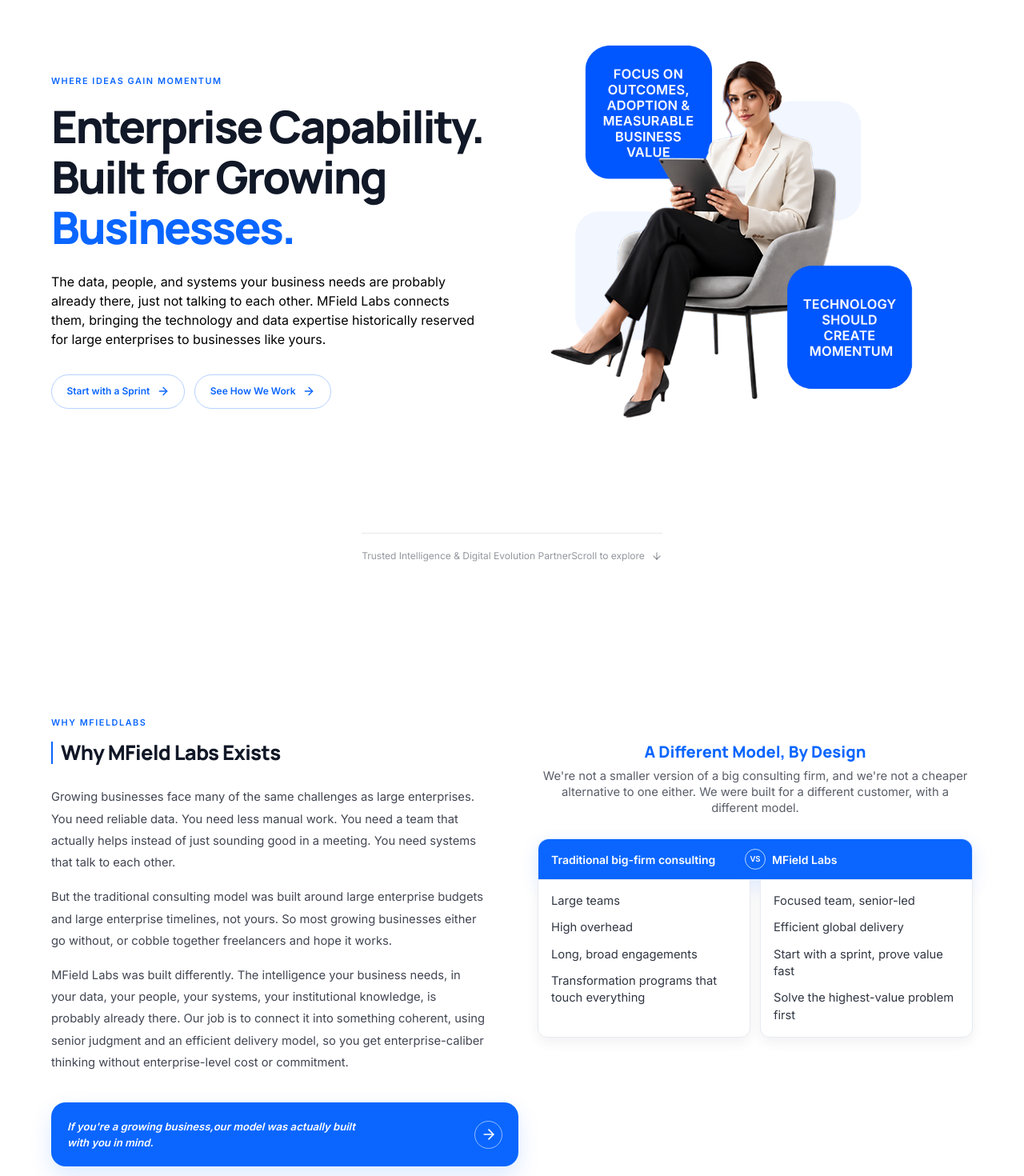
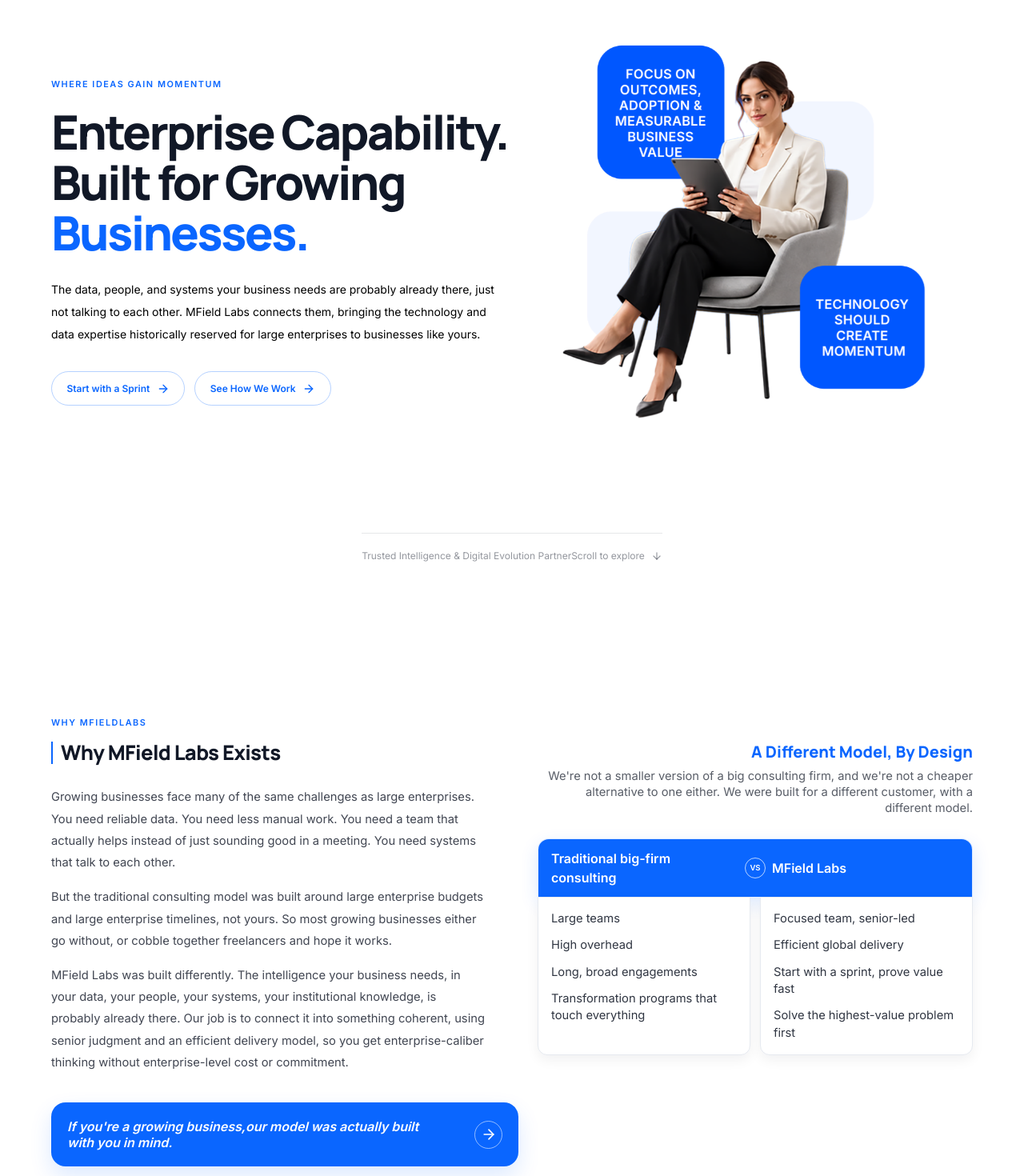
Before and after one commit to zenvioralabs/mfieldlabs, a Next.js app: page / in a window 1280 px wide. Shown: the part 140-1610 px from the top of the page at 80% size. Built offline with nearby package versions, Linux system fonts and the light colour scheme.

Commit message:
font size change_2

```diff
--- a/app/globals.css
+++ b/app/globals.css
@@ -60,11 +60,17 @@
 .capability-carousel-card .capability-explore{margin-top:1.5rem}
 .capability-carousel-card .capability-points li{font-size:14px}
 .comparison-head,.comparison-card p{font-size:14px}
+.comparison-head .comparison-label{font-size:16px}
 .differentiator-box{font-size:14px}
 .work-body{font-size:12px}
 .how-work-box h2{font-size:16px}
 .how-work-box .work-body{font-size:14px}
+.how-work-box .work-title{font-size:16px}
 .differentiator-box.touch-box{width:100%;min-height:80px;padding:1.2rem;justify-self:stretch;align-self:stretch}
+.differentiator-box.touch-box{font-size:18px}
+.case-card h3{font-size:16px}
+.case-card p{font-size:14px}
+.case-card button{font-size:14px}
 
 @media(min-width:1024px){
   .capability-stage{position:sticky;top:7rem;z-index:2}
--- a/components/sections/About.tsx
+++ b/components/sections/About.tsx
@@ -27,20 +27,20 @@
               <p>MField Labs was built differently. The intelligence your business needs, in your data, your people, your systems, your institutional knowledge, is probably already there. Our job is to connect it into something coherent, using senior judgment and an efficient delivery model, so you get enterprise-caliber thinking without enterprise-level cost or commitment.</p>
             </div>
             <div className="blue-callout mt-9 min-h-[80px] w-full text-base italic leading-5 lg:-mr-10 lg:w-[calc(100%+2.5rem)]">
-              <span>If you're a growing business,our model was actually built<br />with you in mind.</span>
+              <span className="text-[16px]">If you're a growing business,our model was actually built<br />with you in mind.</span>
               <a href="#contact" aria-label="Go to contact" className="circle-arrow h-10 w-10"><ArrowRight className="h-5 w-5" /></a>
             </div>
           </div>
 
           <div className="pt-2 lg:pt-8">
-            <h3 className="blue-subheading text-center !text-[20px]">A Different Model, By Design</h3>
-            <p className="mt-2 text-center text-[.92rem] leading-5 text-ink/70">We're not a smaller version of a big consulting firm, and we're not a cheaper alternative to one either. We were built for a different customer, with a different model.</p>
+            <h3 className="blue-subheading text-right !text-[20px]">A Different Model, By Design</h3>
+            <p className="mt-2 text-right text-[.92rem] leading-5 text-ink/70">We're not a smaller version of a big consulting firm, and we're not a cheaper alternative to one either. We were built for a different customer, with a different model.</p>
 
             <div className="comparison mt-7">
               <div className="comparison-head">
-                <span>Traditional big-firm consulting</span>
+                <span className="comparison-label">Traditional big-firm consulting</span>
                 <b>VS</b>
-                <span>MField Labs</span>
+                <span className="comparison-label">MField Labs</span>
               </div>
             </div>
             <div className="comparison-cards">
@@ -66,7 +66,7 @@
 
           <div>
             <div className="blue-callout relative -top-20">
-              <span><strong className="text-lg">Sounds Familiar?</strong><br /><small className="text-sm">If any of these sound familiar, that's exactly what we work on.</small></span>
+              <span><strong className="text-lg">Sounds Familiar?</strong><br /><small className="text-[14px]">If any of these sound familiar, that's exactly what we work on.</small></span>
               <a href="#contact" aria-label="Go to contact" className="circle-arrow h-10 w-10"><ArrowRight className="h-5 w-5" /></a>
             </div>
             <div className="familiar-box relative -top-20">
--- a/components/sections/ContactSection.tsx
+++ b/components/sections/ContactSection.tsx
@@ -14,13 +14,13 @@
           <div>
             <p className="eyebrow mb-6">CONTACT US</p>
             <h2 className="section-heading-with-rule mb-7">Let's Build Intelligent Organizations<br />Together</h2>
-            <p className="max-w-[610px] text-[13px] leading-5 text-ink/80">Whether you're exploring a first initiative or planning enterprise-wide transformation, our consultants are ready to discuss your goals and the outcomes that matter most.</p>
+            <p className="max-w-[610px] text-[14px] leading-5 text-ink/80">Whether you're exploring a first initiative or planning enterprise-wide transformation, our consultants are ready to discuss your goals and the outcomes that matter most.</p>
             <div className="my-8 h-px max-w-[570px] bg-deepblue/60" />
-            <p className="max-w-[600px] text-[13px] leading-5 text-ink/80">Mfieldlabs is a Trusted Intelligence and Digital Evolution Partner. We help organizations transform fragmented operations into connected, data-driven, and AI-enabled ecosystems. By turning complexity into clarity and information into foresight, we build future-ready capabilities through decision intelligence, automation, and AI-powered innovation.</p>
+            <p className="max-w-[600px] text-[14px] leading-5 text-ink/80">Mfieldlabs is a Trusted Intelligence and Digital Evolution Partner. We help organizations transform fragmented operations into connected, data-driven, and AI-enabled ecosystems. By turning complexity into clarity and information into foresight, we build future-ready capabilities through decision intelligence, automation, and AI-powered innovation.</p>
           </div>
-          <div className="rounded-2xl bg-[#f1f5fb] p-7">
-            <p className="eyebrow mb-4 !text-[8px]">NEW PROJECT INQUIRY</p>
-            <p className="mb-5 text-[12px] leading-5 text-ink/80">Email directly. When reaching out, please include industry, team size, the problem to solve, and a rough timeline.</p>
+          <div className="relative top-[120px] rounded-2xl bg-[#f1f5fb] p-7">
+            <p className="eyebrow mb-4 !text-[18px]">NEW PROJECT INQUIRY</p>
+            <p className="mb-5 text-[14px] leading-5 text-ink/80">Email directly. When reaching out, please include industry, team size, the problem to solve, and a rough timeline.</p>
             <a href={`mailto:${contact.email}?subject=New project inquiry`} className="blue-pill w-full justify-between">Email Mfieldlabs <ArrowRight className="h-4 w-4" /></a>
             <button onClick={copy} className="mt-2 flex w-full items-center justify-between rounded-full border border-ink/10 px-4 py-2 text-xs text-ink/70">{contact.email} {copied ? <Check className="h-4 w-4" /> : <Copy className="h-4 w-4" />}</button>
           </div>
--- a/components/sections/Hero.tsx
+++ b/components/sections/Hero.tsx
@@ -24,12 +24,12 @@
           className="relative z-10 max-w-[650px]"
         >
           <p className="eyebrow mb-5 text-sm">WHERE IDEAS GAIN MOMENTUM</p>
-          <h2 className="flex flex-col gap-2 font-display text-[2.25rem] font-extrabold leading-[0.98] tracking-[-0.045em] text-ink sm:text-[3.25rem] lg:text-[3.5rem]">
+          <h2 className="flex flex-col gap-1 font-display text-[2.4rem] font-extrabold leading-[1] tracking-[-0.045em] text-ink sm:text-[3.45rem] lg:text-[3.7rem]">
             <span className="whitespace-nowrap">{hero.headlineLines[0]}</span>
             <span className="whitespace-nowrap">{hero.headlineLines[1]}</span>
             <span className="whitespace-nowrap text-deepblue">{hero.headlineLines[2]}</span>
           </h2>
-          <p className="mt-7 max-w-xl text-[15px] leading-7 text-black md:text-base">
+          <p className="mt-7 max-w-xl text-[14px] leading-7 text-black">
             {hero.subheading}
           </p>
           <div className="mt-8 flex flex-wrap gap-3">
```
